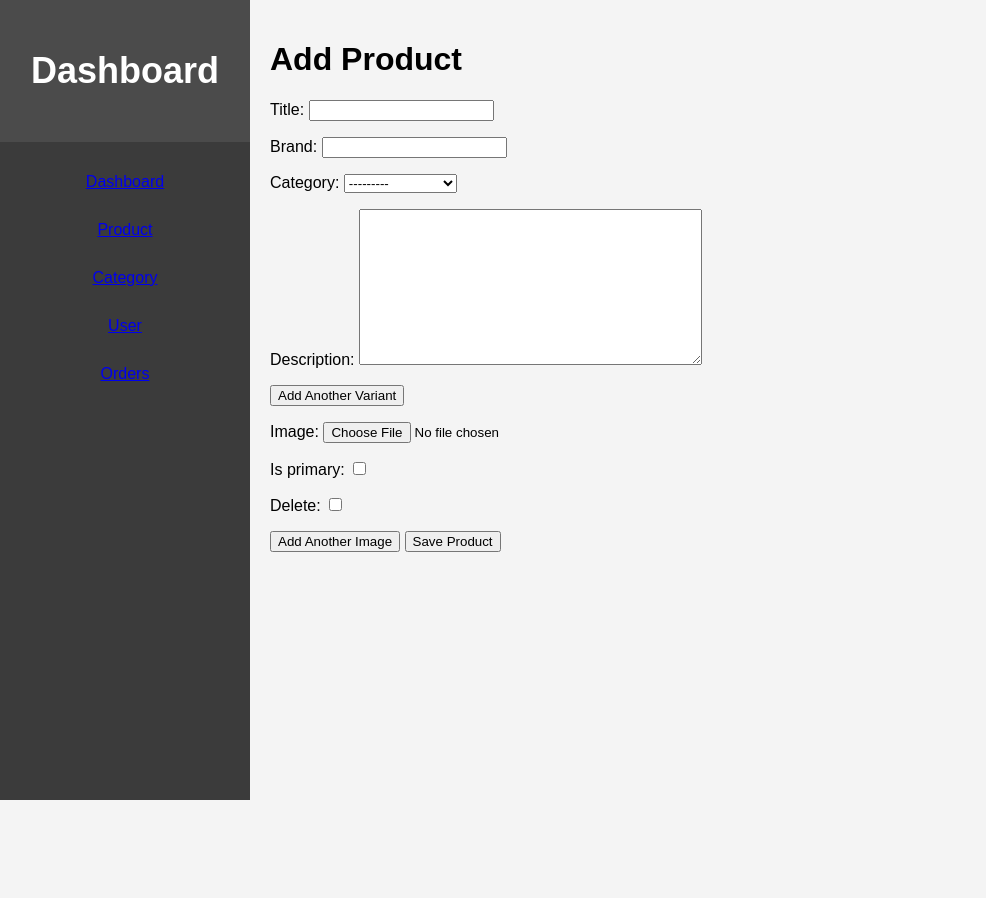
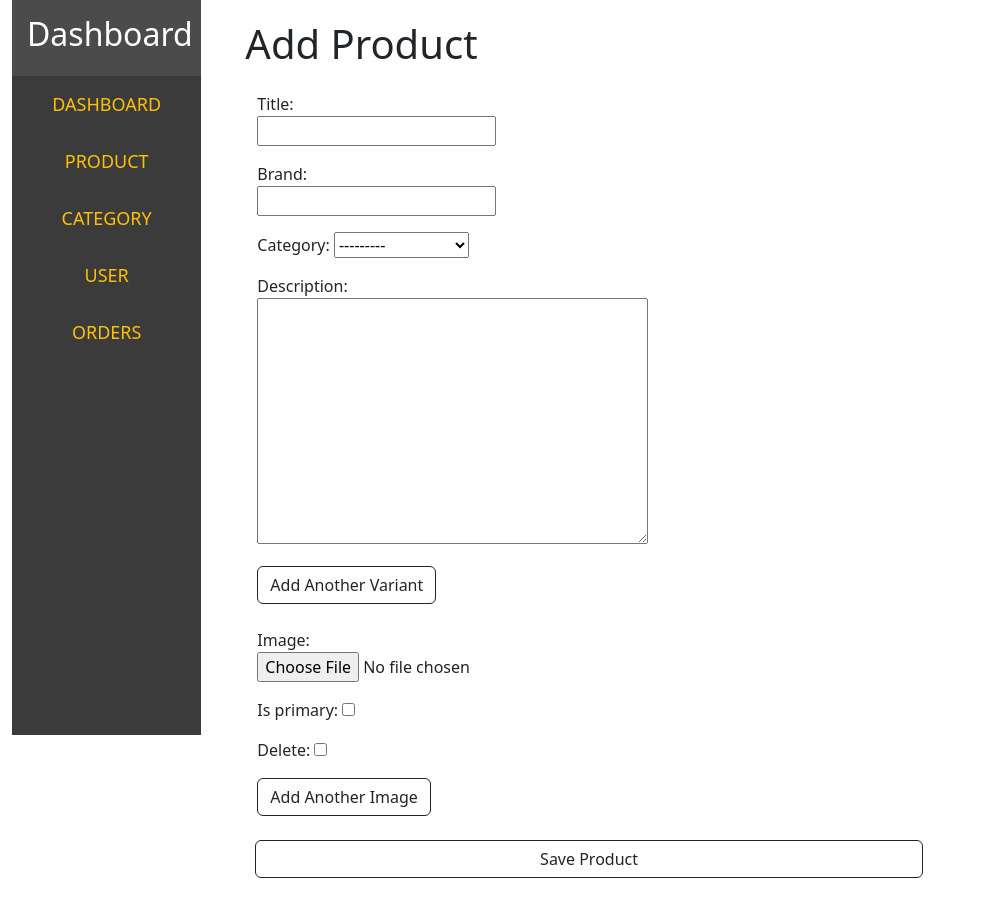
Before and after one commit to DatDangg/final_python, a Django app: page /add-product/ in a window 1280 px wide. Shown: the whole page, without its empty margins (0-986 px from the left). Before the commit the page ends 800 px from the top, so only its background shows below. Run offline with Django 5.2, Linux system fonts and the light colour scheme; data comes from the database, SQL or seed files in the repository.

Commit message:
update dashboard

```diff
--- a/backend/api/static/css/style.css
+++ b/backend/api/static/css/style.css
@@ -1,19 +1,22 @@
 /* CSS cho sidebar và phần chính */
 body {
     margin: 0;
-    font-family: Arial, sans-serif;
+        font-family: Arial, sans-serif;
 }
+
 .container {
     display: flex;
-    height: 100vh;
+    /*height: 100vh;*/
 }
 .sidebar {
-    width: 250px;
+    width: 100%;
+    height: 735px;
     background-color: #3b3b3b;
     color: white;
+    padding: 0;
 }
 .sidebar-header {
-    padding: 20px;
+    padding: 15px;
     font-size: 24px;
     text-align: center;
     background-color: #4b4b4b;
@@ -33,7 +36,7 @@ body {
 .main-content {
     flex-grow: 1;
     padding: 20px;
-    background-color: #f4f4f4;
+    /*background-color: #f4f4f4;*/
 }
 .content {
     display: none;
@@ -41,10 +44,7 @@ body {
 .content.active {
     display: block;
 }
-.dashboard-stats {
-    display: flex;
-    gap: 20px;
-}
+
 .stat-box {
     background-color: #f0f0f0;
     padding: 20px;
@@ -64,3 +64,21 @@ body {
     z-index: 1000; /* Đảm bảo ảnh nằm trên tất cả các phần khác */
     transition: transform 0s; /* Không có animation cho transform */
 }
+
+.main-base{
+    height: 800px;
+}
+
+.nav-item a{
+    font-size: 18px;
+}
+
+/*dashboard*/
+.dashboard-stats {
+    display: flex;
+    gap: 20px;
+    justify-content: center;
+    padding-top: 8px;
+}
+
+/*product*/
--- a/backend/api/templates/add_product.html
+++ b/backend/api/templates/add_product.html
@@ -3,10 +3,13 @@
 {% block title %}Add Product{% endblock %}
 
 {% block content %}
-<h1>Add Product</h1>
+<h1 class="mb-4">Add Product</h1>
 
-<form method="POST" enctype="multipart/form-data">
+    <div class="container">
+        <form class="row d-flex" method="POST" enctype="multipart/form-data">
+            <div class="col-md-5">
                 {% csrf_token %}
+
                 {{ product_form.as_p }}
                 {{ variant_formset.management_form }}
 
@@ -19,7 +22,7 @@
                     {% endfor %}
                 </div>
 
-    <button type="button" id="add-variant">Add Another Variant</button>
+                <button class="btn btn-outline-dark mb-4" type="button" id="add-variant">Add Another Variant</button>
 
                 <div id="empty-form-template" style="display: none;">
                     <h1>Variant __prefix__</h1>
@@ -44,30 +47,38 @@
                     </div>
                 </div>
 
-    <button type="button" id="add-image">Add Another Image</button>
-
-    <div id="phone-details" style="display: none;">
-        <h2>Phone Details</h2>
+                <button class="btn btn-outline-dark mb-4" type="button" id="add-image">Add Another Image</button>
+            </div>
+            <div class="col-md-3">
+                <div class="info">
+                    <div class="" id="phone-details" style="display: none;">
+                        <h4 class="mb-3 fw-lighter text-primary text-decoration-underline ">Phone Details</h4>
                         {{ phone_detail_form.as_p }}
                     </div>
 
-    <div id="computer-details" style="display: none;">
-        <h2>Computer Details</h2>
+                    <div class="pt-3" id="computer-details" style="display: none;">
+                        <h4 class="mb-3 fw-lighter text-primary text-decoration-underline">Computer Details</h4>
                         {{ computer_detail_form.as_p }}
                     </div>
 
-    <div id="smartwatch-details" style="display: none;">
-        <h2>Smartwatch Details</h2>
+                    <div class="pt-3" id="smartwatch-details" style="display: none;">
+                        <h4 class="mb-3 fw-lighter text-primary text-decoration-underline">Smartwatch Details</h4>
                         {{ smartwatch_detail_form.as_p }}
                     </div>
 
-    <div id="headphone-details" style="display: none;">
-        <h2>Headphone Details</h2>
+                    <div class="pt-3" id="headphone-details" style="display: none;">
+                        <h4 class="mb-3 fw-lighter text-primary text-decoration-underline">Headphone Details</h4>
                         {{ headphone_detail_form.as_p }}
                     </div>
+                </div>
+            </div>
 
-    <button type="submit">Save Product</button>
+
+            <button class="btn btn-outline-dark" type="submit" style="margin-left: 10px;">Save Product</button>
         </form>
+    </div>
+
+
 
 <script>
     document.getElementById('id_category').addEventListener('change', function () {
--- a/backend/api/templates/base.html
+++ b/backend/api/templates/base.html
@@ -6,27 +6,46 @@
     <meta name="viewport" content="width=device-width, initial-scale=1.0">
     <title>{% block title %}Dashboard{% endblock %}</title>
     <link rel="stylesheet" href="{% static 'css/style.css' %}">
+    <link
+              href="https://cdn.jsdelivr.net/npm/bootstrap@5.3.3/dist/css/bootstrap.min.css"
+              rel="stylesheet"
+              integrity="sha384-QWTKZyjpPEjISv5WaRU9OFeRpok6YctnYmDr5pNlyT2bRjXh0JMhjY6hW+ALEwIH"
+              crossorigin="anonymous"
+      />
+      <script
+              src="https://cdn.jsdelivr.net/npm/bootstrap@5.3.3/dist/js/bootstrap.bundle.min.js"
+              integrity="sha384-YvpcrYf0tY3lHB60NNkmXc5s9fDVZLESaAA55NDzOxhy9GkcIdslK1eN7N6jIeHz"
+              crossorigin="anonymous"
+      ></script>
     <script src="https://cdn.jsdelivr.net/npm/chart.js"></script>
 </head>
 <body>
-    <div class="container">
+    <div class="container-fluid">
+        <div class="row ">
+            <div class="col-md-2">
                 <div class="sidebar">
                     <div class="sidebar-header">
                         <h2>Dashboard</h2>
                     </div>
                     <ul class="nav-list">
-                <li class="nav-item"><a href="{% url 'dashboard' %}">Dashboard</a></li>
-                <li class="nav-item"><a href="{% url 'product_list' %}">Product</a></li>
-                <li class="nav-item"><a href="{% url 'category_list' %}">Category</a></li>
-                <li class="nav-item"><a href="{% url 'user_list' %}">User</a></li>
-                <li class="nav-item"><a href="{% url 'order_list' %}">Orders</a></li>
+                        <li class="nav-item"><a class="text-warning text-decoration-none text-uppercase" href="{% url 'dashboard' %}">Dashboard</a></li>
+                        <li class="nav-item"><a class="text-warning text-decoration-none text-uppercase" href="{% url 'product_list' %}">Product</a></li>
+                        <li class="nav-item"><a class="text-warning text-decoration-none text-uppercase" href="{% url 'category_list' %}">Category</a></li>
+                        <li class="nav-item"><a class="text-warning text-decoration-none text-uppercase" href="{% url 'user_list' %}">User</a></li>
+                        <li class="nav-item"><a class="text-warning text-decoration-none text-uppercase" href="{% url 'order_list' %}">Orders</a></li>
                     </ul>
                 </div>
-
+            </div>
+            <div class="col-md-10">
                 <div class="main-content">
                     {% block content %}{% endblock %}
                 </div>
             </div>
+        </div>
+
+
+
+    </div>
     <script src="{% static 'js/dashboard.js' %}"></script>
 </body>
 </html>
--- a/backend/api/templates/user_list.html
+++ b/backend/api/templates/user_list.html
@@ -4,7 +4,7 @@
 
 {% block content %}
 <h1>User List</h1>
-<table>
+<table class="table table-bordered">
     <thead>
         <tr>
             <th>STT</th>
```
Also changed, not shown: backend/api/templates/add_category.html (+6 -4 lines), backend/api/templates/category_list.html (+10 -10 lines), backend/api/templates/edit_category.html (+11 -7 lines), backend/api/templates/edit_product.html (+16 -10 lines), backend/api/templates/order_list.html (+9 -6 lines), backend/api/templates/product_list.html (+6 -4 lines). Lines whose indentation alone changed are shown as unchanged.
